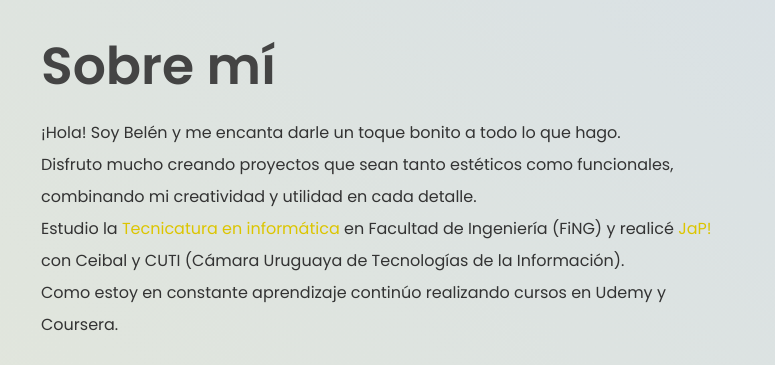
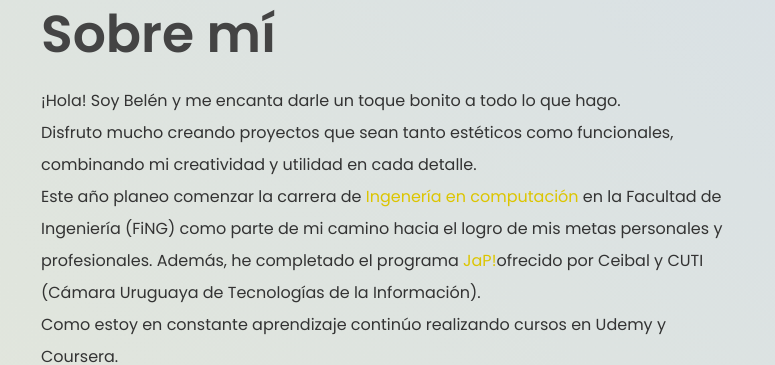
Before and after one commit to beluevoraa/beluevora, a plain HTML site: page index.html in a window 1280 px wide. Shown: the part 1022-1387 px from the top of the page, 0-775 px from the left. Drawn offline with nearby package versions, Linux system fonts and the light colour scheme; a script that the page names is missing.

Commit message:
arreglo parrafo

```diff
--- a/index.html
+++ b/index.html
@@ -96,7 +96,7 @@
         <h2 id="aboutTitle">Sobre mí</h2>
         <p id="aboutText1">¡Hola! Soy Belén y me encanta darle un toque bonito a todo lo que hago.</p>
         <p id="aboutText2">Disfruto mucho creando proyectos que sean tanto estéticos como funcionales, combinando mi creatividad y utilidad en cada detalle.</p>
-       <p id="aboutText3">Estudio la <span id="career">Tecnicatura en informática</span> en Facultad de Ingeniería (FiNG) y realicé <span id="course">JaP!</span> con Ceibal y
+       <p id="aboutText3">Este año planeo comenzar la carrera de  <span id="career">Ingenería en computación</span> en la Facultad de Ingeniería (FiNG) como parte de mi camino hacia el logro de mis metas personales y profesionales. Además, he completado el programa <span id="course">JaP!</span>ofrecido por Ceibal y
         CUTI (Cámara Uruguaya de Tecnologías de la Información).      </p>
         <p id="aboutText4">Como estoy en constante aprendizaje continúo realizando cursos en Udemy y Coursera.</p>
       </div>
```
